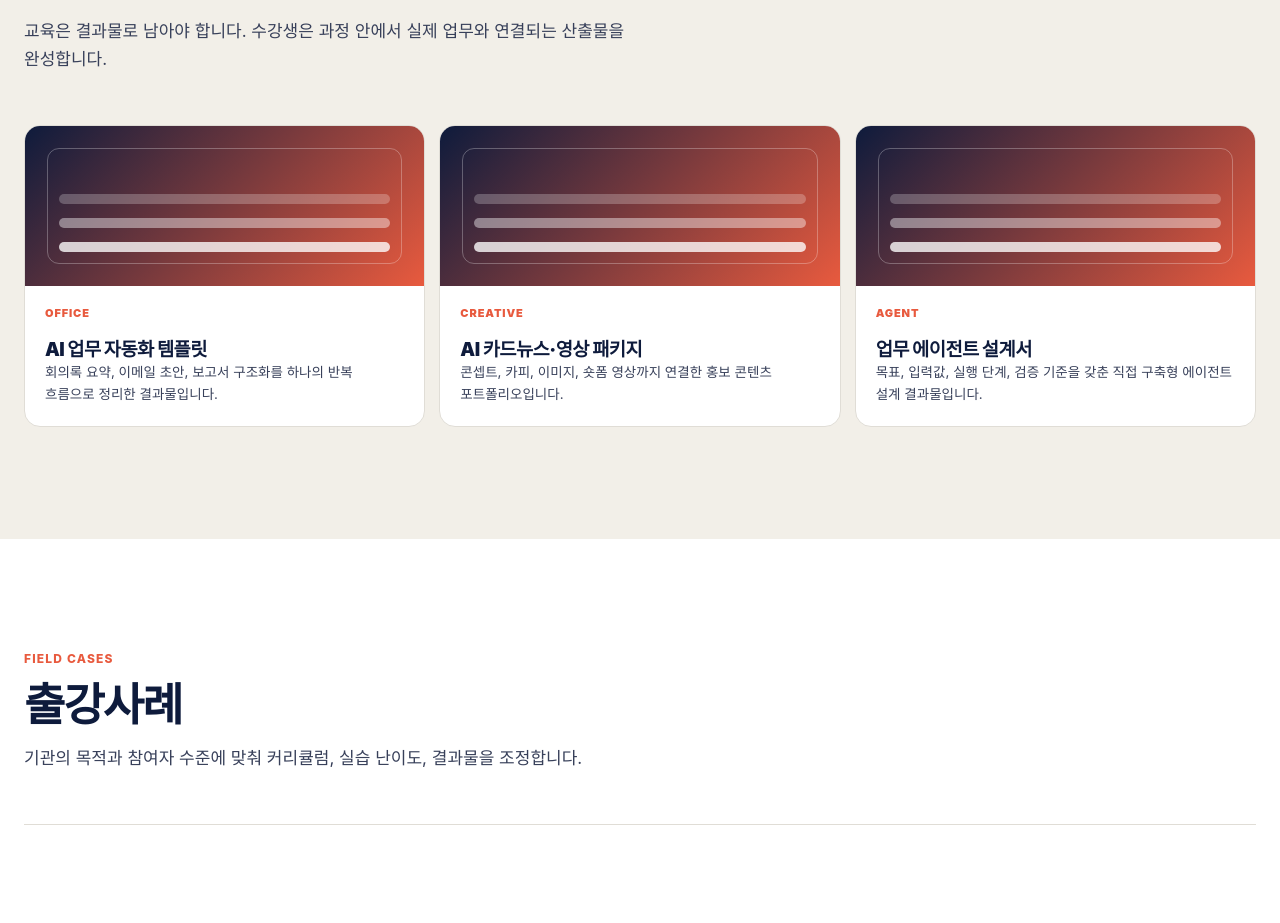
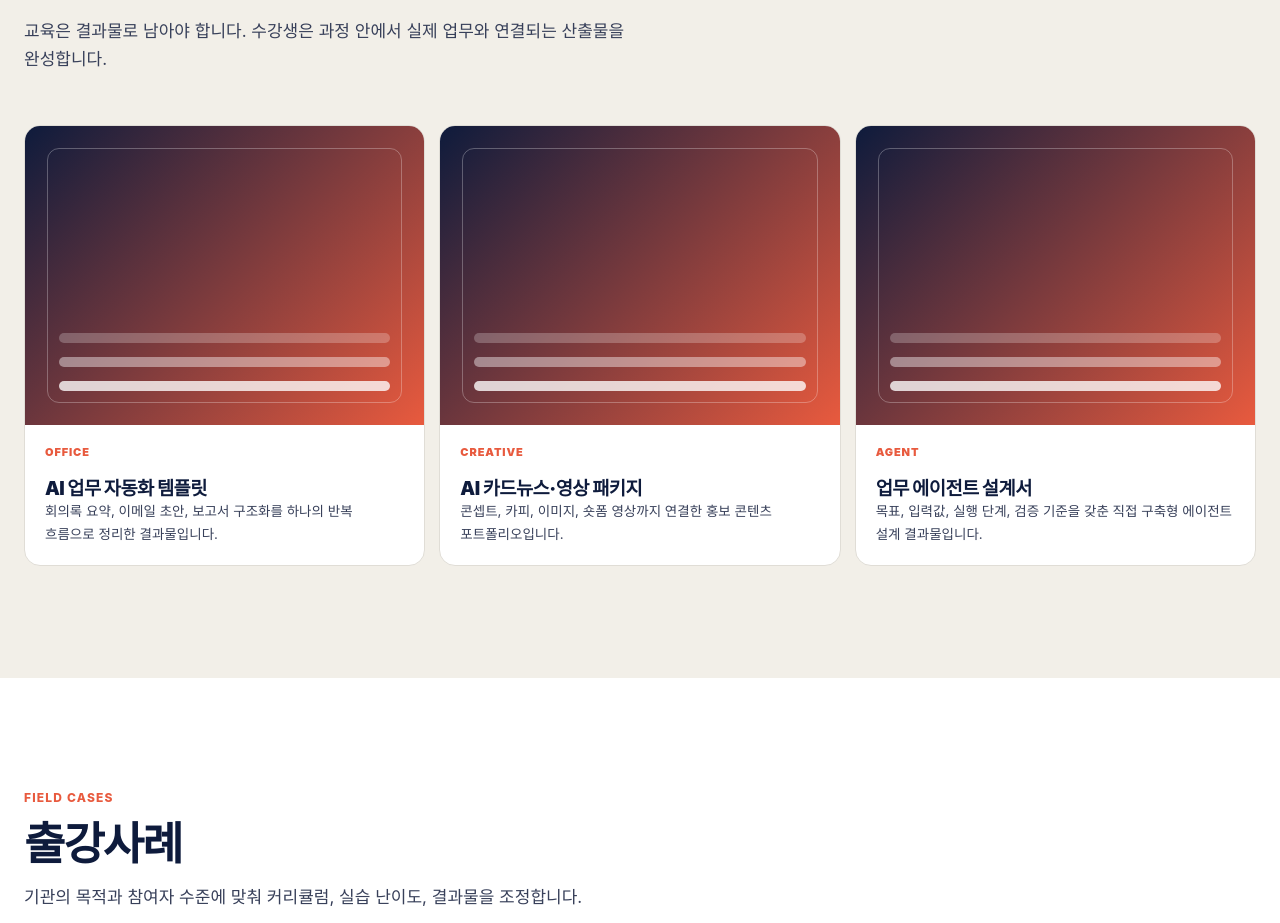
Before and after one commit to Ssongcm45/ai-opencollege, a Next.js app: page / in a window 1280 px wide. Shown: the part 6663-7586 px from the top of the page. Built offline with nearby package versions, Linux system fonts and the light colour scheme; no server answers; the database is empty; a web font is replaced by a local one.

Commit message:
Use 4:3 aspect ratio for portfolio card media
Thumbnail, inline video, and gradient placeholder all share 4:3 so card
heights stay uniform; upload hint mentions the per-section ratios.

Co-Authored-By: Claude Fable 5 <noreply@anthropic.com>

```diff
--- a/app/globals.css
+++ b/app/globals.css
@@ -197,7 +197,7 @@ button { border: 0; background: none; cursor: pointer; }
 .blog-card p { color: var(--t2); font-size: 14px; line-height: 1.65; }
 .blog-more { color: var(--navy); font-size: 13px; font-weight: 900; margin-top: 24px; }
 .work-card { overflow: hidden; }
-.work-thumb { background: linear-gradient(135deg, var(--navy), var(--verm)); height: 160px; position: relative; }
+.work-thumb { aspect-ratio: 4 / 3; background: linear-gradient(135deg, var(--navy), var(--verm)); position: relative; }
 .work-thumb::before { border: 1px solid rgba(255,255,255,.28); border-radius: 12px; content: ""; inset: 22px; position: absolute; }
 .work-thumb::after { background: rgba(255,255,255,.78); border-radius: 99px; bottom: 34px; box-shadow: 0 -24px 0 rgba(255,255,255,.42), 0 -48px 0 rgba(255,255,255,.24); content: ""; height: 10px; left: 34px; position: absolute; right: 34px; }
 .work-body { padding: 20px; }
@@ -461,8 +461,8 @@ footer { background: var(--navy); color: #fff; padding: 60px 0 30px; }
 /* Thumbnails */
 .card-thumb { aspect-ratio: 16 / 9; border-radius: 12px; display: block; margin-bottom: 16px; object-fit: cover; width: 100%; }
 .field-item .card-thumb { grid-column: 1 / -1; margin-bottom: 0; }
-.work-thumb-img { display: block; height: 160px; object-fit: cover; width: 100%; }
-.work-thumb-media { aspect-ratio: auto; border-radius: 0; height: 160px; }
+.work-thumb-img { aspect-ratio: 4 / 3; display: block; object-fit: cover; width: 100%; }
+.work-thumb-media { aspect-ratio: 4 / 3; border-radius: 0; }
 .work-desc { color: var(--t2); font-size: 13.5px; line-height: 1.65; }
 .work-desc p { margin: 0 0 .6em; }
 .work-desc p:last-child { margin-bottom: 0; }
--- a/components/admin/ThumbnailUpload.tsx
+++ b/components/admin/ThumbnailUpload.tsx
@@ -100,7 +100,7 @@ export function ThumbnailUpload({ name = "thumbnailUrl", defaultValue }: Props)
         <p style={{ color: "#dc2626", fontSize: 13, marginTop: 6 }}>{error}</p>
       ) : null}
       <p style={{ color: "#9ca3af", fontSize: 12, marginTop: 6 }}>
-        JPG/PNG 등 어떤 형식이든 WebP로 자동 변환됩니다. 권장 비율 16:9, 최대 4MB.
+        JPG/PNG 등 어떤 형식이든 WebP로 자동 변환됩니다. 권장 비율: 포트폴리오 4:3, 블로그·출강사례 16:9. 최대 4MB.
       </p>
     </div>
   );
```
